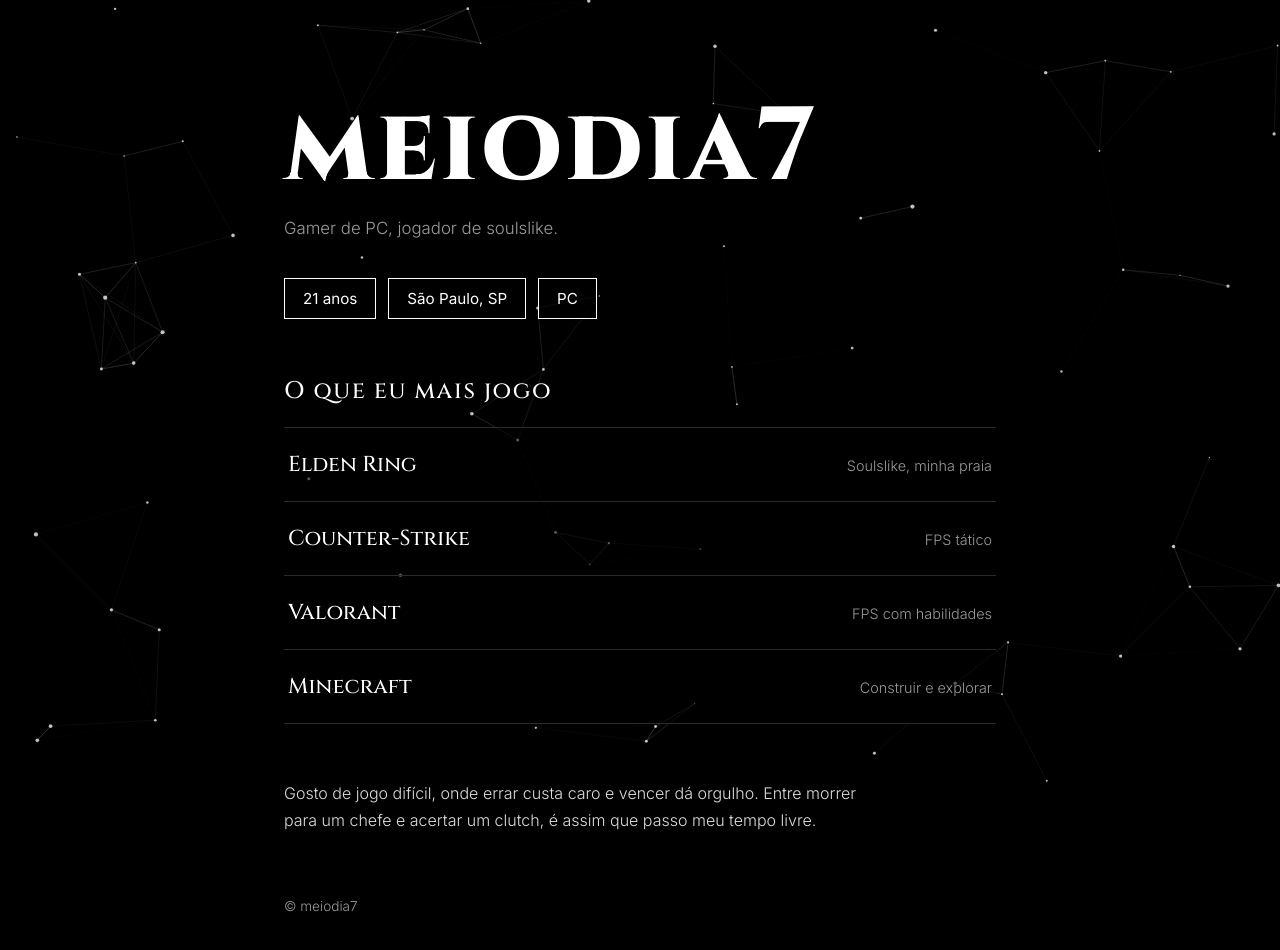
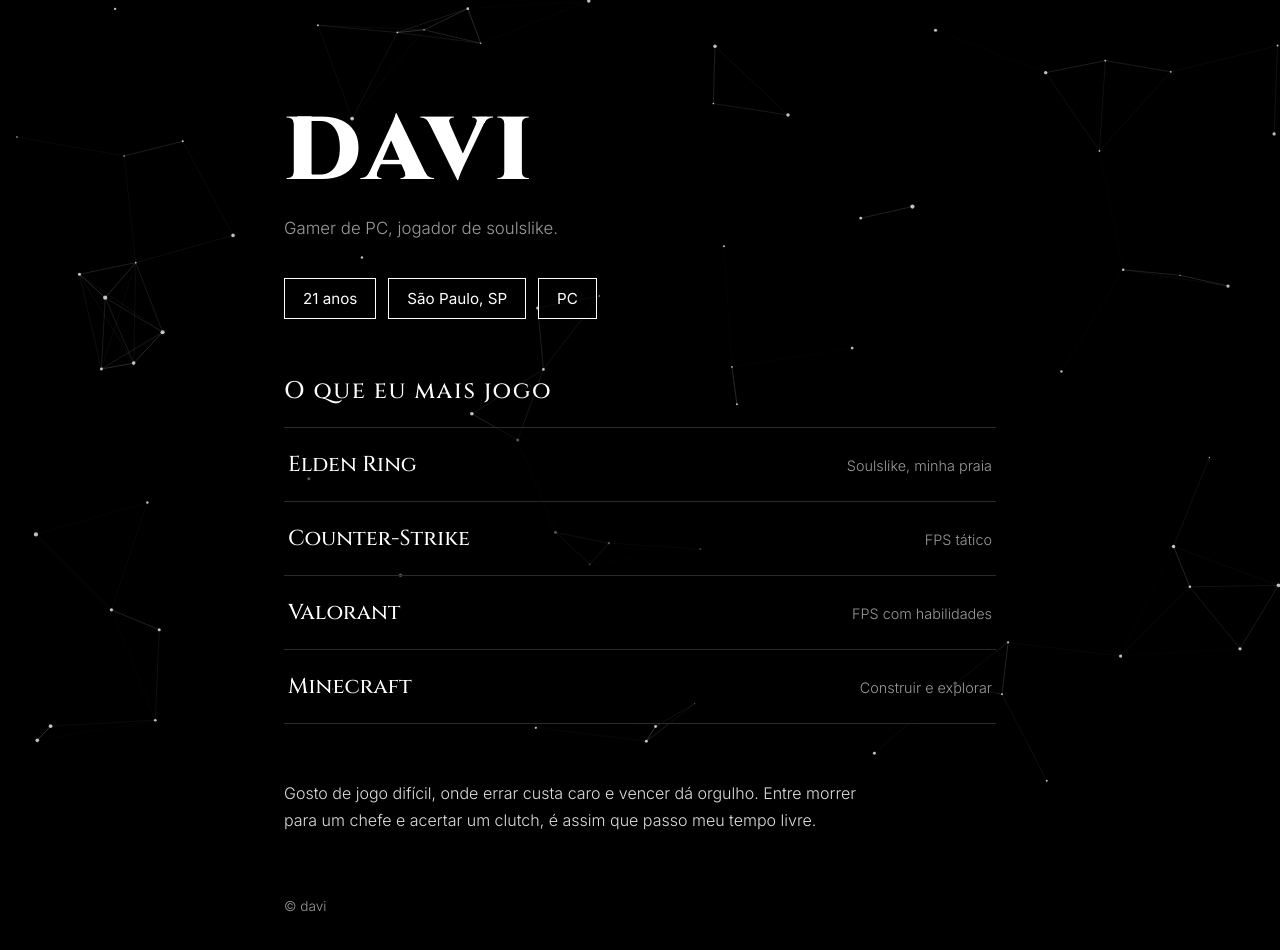
Before and after one commit to Daviarantes7/mid, a plain HTML site: page index.html in a window 1280 px wide. Drawn offline with Linux system fonts and the light colour scheme.

Commit message:
Change displayed name to davi

```diff
--- a/index.html
+++ b/index.html
@@ -3,7 +3,7 @@
 <head>
 <meta charset="utf-8">
 <meta name="viewport" content="width=device-width, initial-scale=1, viewport-fit=cover">
-<title>meiodia7</title>
+<title>davi</title>
 <link rel="stylesheet" href="https://fonts.googleapis.com/css2?family=Cinzel:wght@500;800&family=Inter:wght@300;400;500&display=swap">
 <style>
 :root{--bg:#000;--fg:#fff;--dim:#9a9a9a;--line:#2a2a2a;box-sizing:border-box;padding-top:env(safe-area-inset-top,0px);padding-bottom:env(safe-area-inset-bottom,0px)}
@@ -34,7 +34,7 @@ footer{margin-top:64px;color:var(--dim);font-size:.85rem}
 <canvas id="bg" aria-hidden="true"></canvas>
 <main>
   <div class="in">
-    <h1>meiodia7</h1>
+    <h1>davi</h1>
     <p class="sub">Gamer de PC, jogador de soulslike.</p>
     <div class="facts"><span>21 anos</span><span>São Paulo, SP</span><span>PC</span></div>
   </div>
@@ -46,7 +46,7 @@ footer{margin-top:64px;color:var(--dim);font-size:.85rem}
     <li><b>Minecraft</b><small>Construir e explorar</small></li>
   </ul>
   <p class="about">Gosto de jogo difícil, onde errar custa caro e vencer dá orgulho. Entre morrer para um chefe e acertar um clutch, é assim que passo meu tempo livre.</p>
-  <footer>© meiodia7</footer>
+  <footer>© davi</footer>
 </main>
 <script>
 const c=document.getElementById('bg'),x=c.getContext('2d');
```
